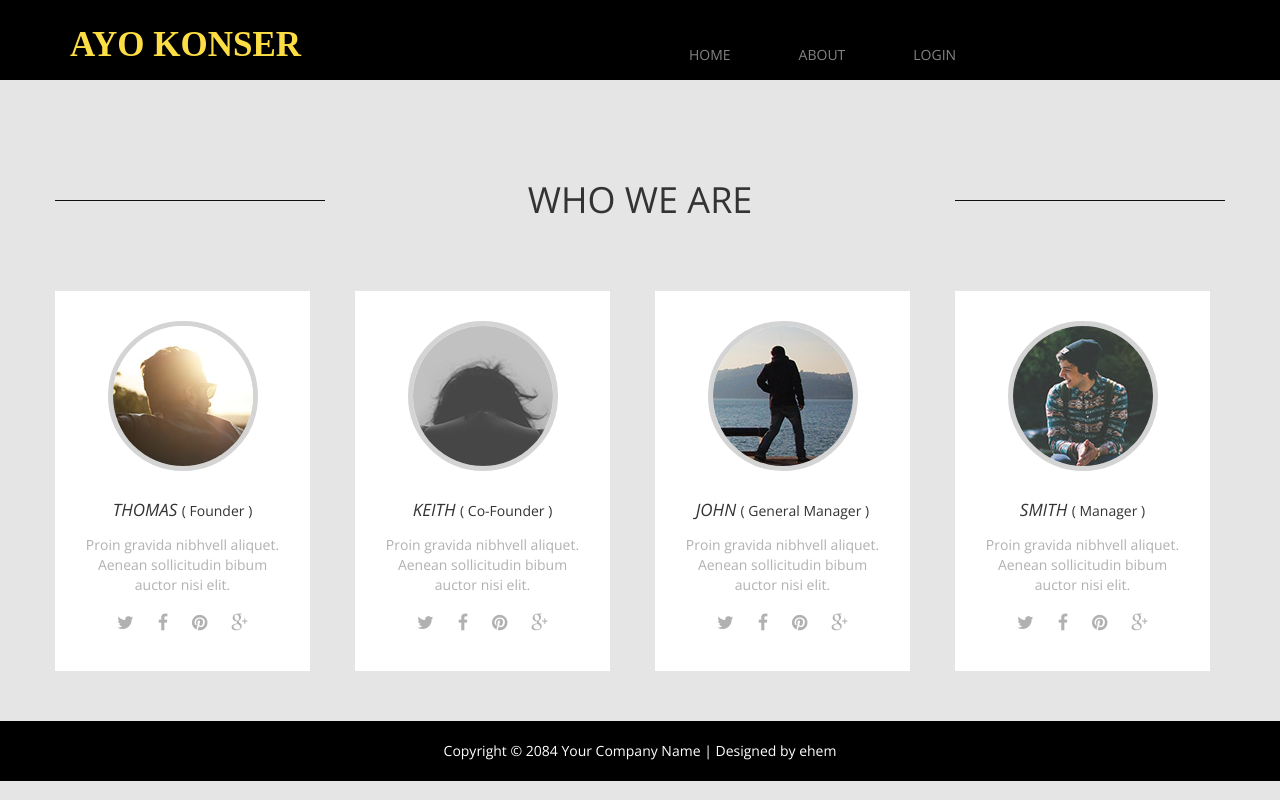
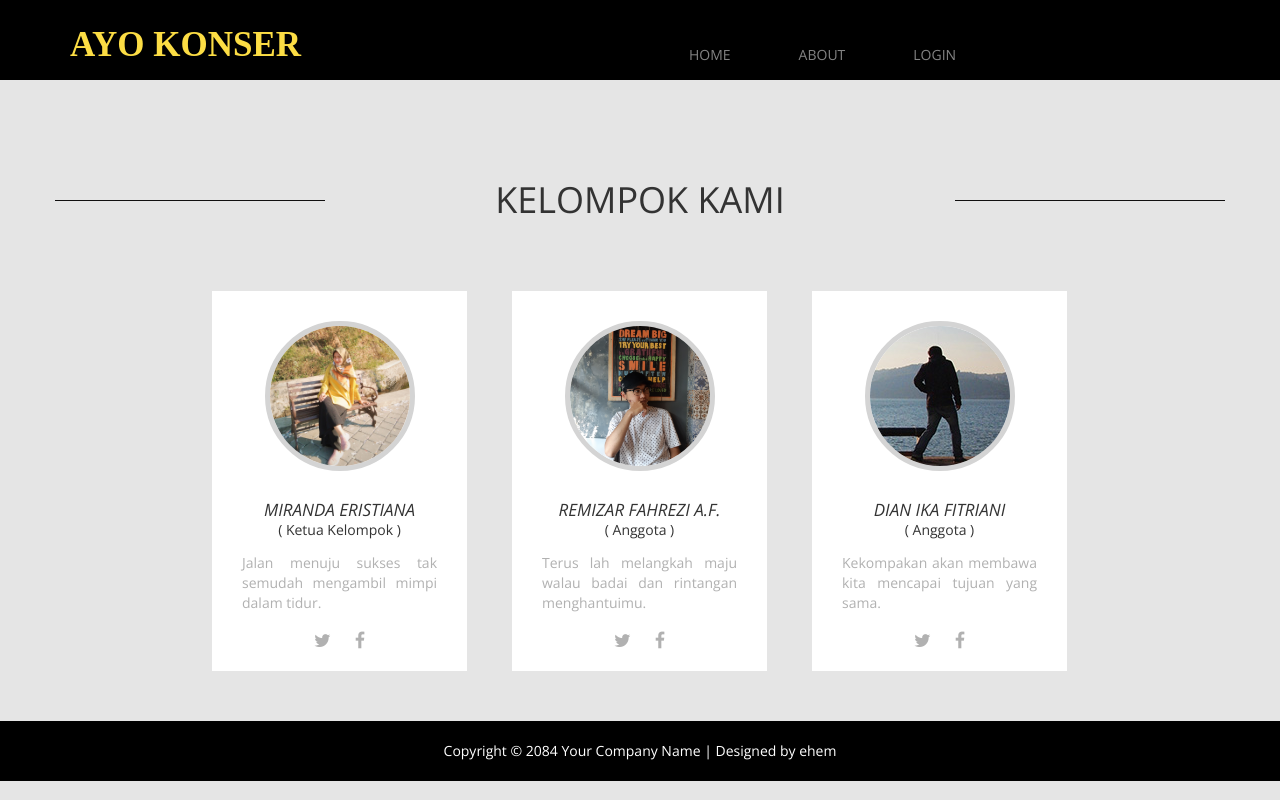
Before and after one commit to Remizho/Tiket_Konser, a CodeIgniter app: page /tiket_konser/index.php/frontend/about in a window 1280 px wide. Run offline with CodeIgniter, Linux system fonts and the light colour scheme; some libraries are stand-ins or nearby versions.

Commit message:
progres 5 edit about

```diff
--- a/application/views/frontend/about.php
+++ b/application/views/frontend/about.php
@@ -102,60 +102,41 @@
 			<div class="row">
 				<div class="tm-section-header">
 					<div class="col-lg-3 col-md-3 col-sm-3"><hr></div>
-					<div class="col-lg-6 col-md-6 col-sm-6"><h2 class="tm-section-title">Who We Are</h2></div>
+					<div class="col-lg-6 col-md-6 col-sm-6"><h2 class="tm-section-title">Kelompok Kami</h2></div>
 					<div class="col-lg-3 col-md-3 col-sm-3"><hr></div>
 				</div>
 			</div>
 			<div class="row">
-				<div class="col-lg-3 col-md-3 col-sm-6 col-xs-12">
+				<div class="col-lg-3 col-md-3 col-sm-6 col-xs-12" style="margin-left: 157px">
 					<div class="tm-about-box-1">
-						<a href="#"><img src="<?=site_url()?>/assets/frontend/img/about-4.jpg" alt="img" class="tm-about-box-1-img"></a>
-						<h3 class="tm-about-box-1-title">Thomas <span>( Founder )</span></h3>
-						<p class="margin-bottom-15 gray-text">Proin gravida nibhvell aliquet. Aenean sollicitudin bibum auctor nisi elit.</p>
+						<a href="#"><img src="<?=site_url()?>/assets/frontend/img/anggota1.jpg" alt="img" class="tm-about-box-1-img" style="width: 150px"></a>
+						<h3 class="tm-about-box-1-title">Miranda Eristiana <br><span>( Ketua Kelompok )</span></h3>
+						<p class="margin-bottom-15 gray-text" style="text-align: justify;">Jalan menuju sukses tak semudah mengambil mimpi dalam tidur.</p>
 						<div class="gray-text">
 							<a href="#" class="tm-social-icon"><i class="fa fa-twitter"></i></a>
 							<a href="#" class="tm-social-icon"><i class="fa fa-facebook"></i></a>
-							<a href="#" class="tm-social-icon"><i class="fa fa-pinterest"></i></a>
-							<a href="#" class="tm-social-icon"><i class="fa fa-google-plus"></i></a>
 						</div>
 					</div>
 				</div>
 				<div class="col-lg-3 col-md-3 col-sm-6 col-xs-12">
 					<div class="tm-about-box-1">
-						<a href="#"><img src="<?=site_url()?>/assets/frontend/img/about-5.jpg" alt="img" class="tm-about-box-1-img"></a>
-						<h3 class="tm-about-box-1-title">Keith <span>( Co-Founder )</span></h3>
-						<p class="margin-bottom-15 gray-text">Proin gravida nibhvell aliquet. Aenean sollicitudin bibum auctor nisi elit.</p>
+						<a href="#"><img src="<?=site_url()?>/assets/frontend/img/anggota2.jpg" alt="img" class="tm-about-box-1-img" style="width: 150px"></a>
+						<h3 class="tm-about-box-1-title">Remizar Fahrezi A.F. <br><span>( Anggota )</span></h3>
+						<p class="margin-bottom-15 gray-text" style="text-align: justify;">Terus lah melangkah maju walau badai dan rintangan menghantuimu.</p>
 						<div class="gray-text">
-							<a href="#" class="tm-social-icon"><i class="fa fa-twitter"></i></a>
-							<a href="#" class="tm-social-icon"><i class="fa fa-facebook"></i></a>
-							<a href="#" class="tm-social-icon"><i class="fa fa-pinterest"></i></a>
-							<a href="#" class="tm-social-icon"><i class="fa fa-google-plus"></i></a>
+							<a href="https://twitter.com/remizho" class="tm-social-icon"><i class="fa fa-twitter"></i></a>
+							<a href="https://web.facebook.com/remizar.ezhoo/" class="tm-social-icon"><i class="fa fa-facebook"></i></a>
 						</div>
 					</div>
 				</div>
 				<div class="col-lg-3 col-md-3 col-sm-6 col-xs-12">
 					<div class="tm-about-box-1">
 						<a href="#"><img src="<?=site_url()?>/assets/frontend/img/about-6.jpg" alt="img" class="tm-about-box-1-img"></a>
-						<h3 class="tm-about-box-1-title">John <span>( General Manager )</span></h3>
-						<p class="margin-bottom-15 gray-text">Proin gravida nibhvell aliquet. Aenean sollicitudin bibum auctor nisi elit.</p>
+						<h3 class="tm-about-box-1-title">Dian Ika Fitriani <br><span>( Anggota )</span></h3>
+						<p class="margin-bottom-15 gray-text" style="text-align: justify;">Kekompakan akan membawa kita mencapai tujuan yang sama.</p>
 						<div class="gray-text">
 							<a href="#" class="tm-social-icon"><i class="fa fa-twitter"></i></a>
 							<a href="#" class="tm-social-icon"><i class="fa fa-facebook"></i></a>
-							<a href="#" class="tm-social-icon"><i class="fa fa-pinterest"></i></a>
-							<a href="#" class="tm-social-icon"><i class="fa fa-google-plus"></i></a>
-						</div>
-					</div>
-				</div>
-				<div class="col-lg-3 col-md-3 col-sm-6 col-xs-12">
-					<div class="tm-about-box-1">
-						<a href="#"><img src="<?=site_url()?>/assets/frontend/img/about-7.jpg" alt="img" class="tm-about-box-1-img"></a>
-						<h3 class="tm-about-box-1-title">Smith <span>( Manager )</span></h3>
-						<p class="margin-bottom-15 gray-text">Proin gravida nibhvell aliquet. Aenean sollicitudin bibum auctor nisi elit.</p>
-						<div class="gray-text">
-							<a href="#" class="tm-social-icon"><i class="fa fa-twitter"></i></a>
-							<a href="#" class="tm-social-icon"><i class="fa fa-facebook"></i></a>
-							<a href="#" class="tm-social-icon"><i class="fa fa-pinterest"></i></a>
-							<a href="#" class="tm-social-icon"><i class="fa fa-google-plus"></i></a>
 						</div>
 					</div>
 				</div>
--- a/application/views/template/header_fo.php
+++ b/application/views/template/header_fo.php
@@ -4,7 +4,7 @@
   <meta charset="utf-8">
   <meta http-equiv="X-UA-Compatible" content="IE=edge">
   <meta name="viewport" content="width=device-width, initial-scale=1">
-  <title>Booking ticket</title>
+  <title>Ayo Konser</title>
 <!--
 Holiday Template
 http://www.templatemo.com/tm-475-holiday
--- a/application/views/template/header_fo2.php
+++ b/application/views/template/header_fo2.php
@@ -7,7 +7,7 @@
 	<meta name="viewport" content="width=device-width, initial-scale=1">
 	<!-- The above 3 meta tags *must* come first in the head; any other head content must come *after* these tags -->
 
-	<title>Booking Form HTML Template</title>
+	<title>Login</title>
 
 	<!-- Google font -->
 	<link href="https://fonts.googleapis.com/css?family=Montserrat:400,700" rel="stylesheet">
```
Also changed, not shown: application/controllers/login.php (added, +114 -0 lines), assets/frontend/img/anggota1.jpg (added), assets/frontend/img/anggota2.jpg (added).
